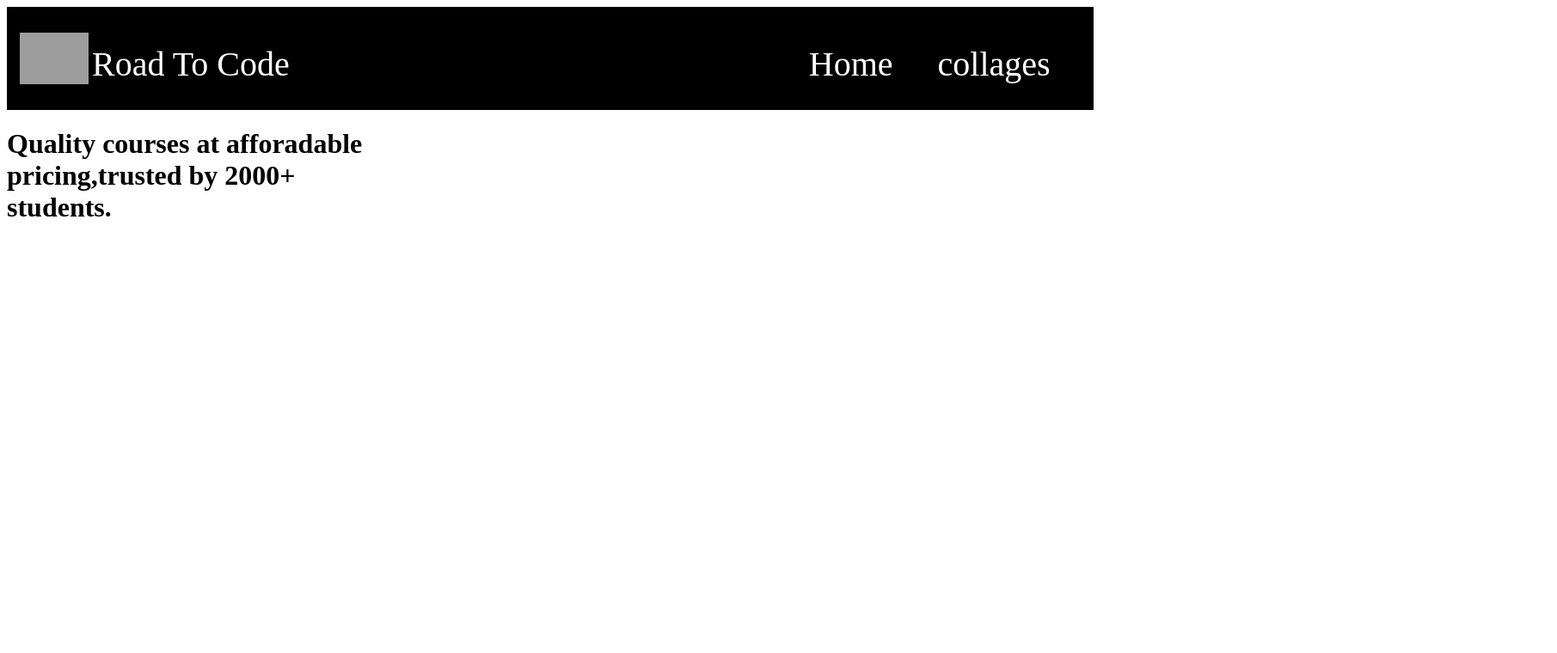
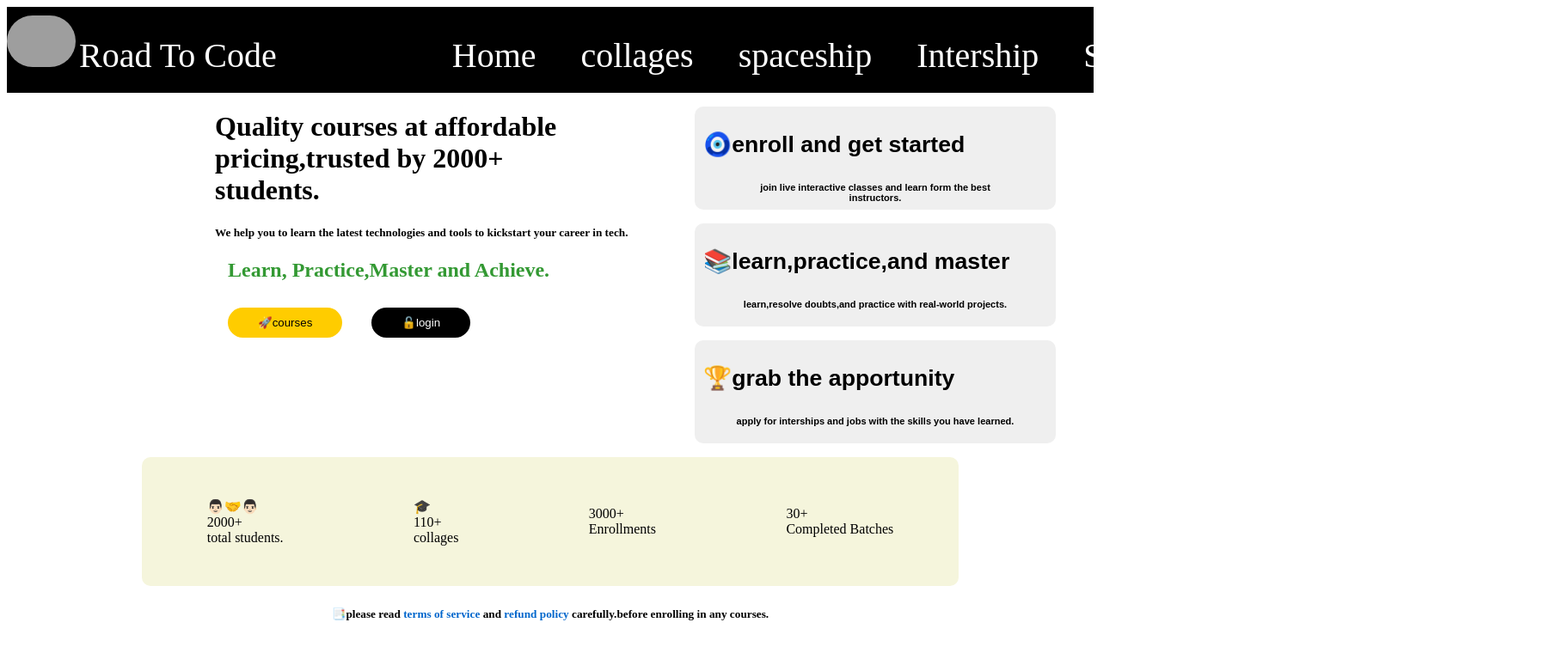
Before and after one commit to rutubondre/position, a plain HTML site: page index.html in a window 1280 px wide. Shown: the whole page at 86% size, 1811 px wide, since content can reach past the window. Drawn offline with Linux system fonts and the light colour scheme; grey boxes are pictures that could not be loaded.

Commit message:
intial changes

```diff
--- a/index.html
+++ b/index.html
@@ -5,30 +5,60 @@
     <meta charset="UTF-8">
     <meta name="viewport" content="width=device-width, initial-scale=1.0">
     <title>position</title>
-    <link rel="stylesheet" href="./style.css" /> </head>
+    <link href="./style.css" rel="stylesheet">
+</head>
 
 <body>
-    <div class="top-navbar">
-        <img src="https://www.roadtocode.org/_next/static/media/logo.c23aa56e.png" class="img" />
-        <span class="text">Road To Code</span>
-        <span class="home">Home</span>&nbsp;&nbsp;&nbsp;&nbsp;&nbsp;&nbsp;&nbsp;&nbsp;&nbsp;&nbsp;&nbsp;&nbsp;
-        <span class="home">collages</span>&nbsp;&nbsp;&nbsp;&nbsp;&nbsp;&nbsp;&nbsp;&nbsp;&nbsp;&nbsp;&nbsp;&nbsp;
-        <span class="home">spaceship</span>&nbsp;&nbsp;&nbsp;&nbsp;&nbsp;&nbsp;&nbsp;&nbsp;&nbsp;&nbsp;&nbsp;&nbsp;
-        <span class="home">Intership</span>&nbsp;&nbsp;&nbsp;&nbsp;&nbsp;&nbsp;&nbsp;&nbsp;&nbsp;&nbsp;&nbsp;&nbsp;
-        <span class="home">Services</span>&nbsp;&nbsp;&nbsp;&nbsp;&nbsp;&nbsp;&nbsp;&nbsp;&nbsp;&nbsp;&nbsp;&nbsp;
-        <span class="logout">logout</span>
+
+    <div class=" top-navbar">
+        <img src="https://www.roadtocode.org/_next/static/media/logo.c23aa56e.png " class="img " />
+        <span class="text ">Road To Code</span>
+        <span class="home ">Home</span>&nbsp;&nbsp;&nbsp;&nbsp;&nbsp;&nbsp;&nbsp;&nbsp;&nbsp;&nbsp;&nbsp;&nbsp;
+        <span class="home ">collages</span>&nbsp;&nbsp;&nbsp;&nbsp;&nbsp;&nbsp;&nbsp;&nbsp;&nbsp;&nbsp;&nbsp;&nbsp;
+        <span class="home ">spaceship</span>&nbsp;&nbsp;&nbsp;&nbsp;&nbsp;&nbsp;&nbsp;&nbsp;&nbsp;&nbsp;&nbsp;&nbsp;
+        <span class="home ">Intership</span>&nbsp;&nbsp;&nbsp;&nbsp;&nbsp;&nbsp;&nbsp;&nbsp;&nbsp;&nbsp;&nbsp;&nbsp;
+        <span class="home ">Services</span>&nbsp;&nbsp;&nbsp;&nbsp;&nbsp;&nbsp;&nbsp;&nbsp;&nbsp;&nbsp;&nbsp;&nbsp;
+        <span class="logout ">logout</span>
 
     </div>
     </div>
     </div>
-    <div class="container">
+
+    <div class="div">
+        <h1>Quality courses at affordable<br/>pricing,trusted by 2000+<br/>students.</h1>
+        <h5>We help you to learn the latest technologies and tools to kickstart your career in tech.</h5>
+        <h2 class="practice">Learn, Practice,Master and Achieve.</h2>
+
+        <button class="courses">🚀courses</button>
+        <button class="login">🔓login</button>
+    </div>
+
+    </div>
+    <p>
+        <button class="button"><h1>🧿enroll and get started</h1><h5 class="img">join live interactive classes and learn form the best<br/> instructors.</h5></button> </p>
+    </p>
+    <p>
+        <button class="button"><h1>📚learn,practice,and master</h1><h5 class="img">learn,resolve doubts,and practice with real-world projects.</h5></button>
+
+    </p>
+    <p>
+        <button class="button"><h1>🏆grab the apportunity</h1><h5 class="img">apply for interships and jobs with the skills you  have learned.</h5></h1></button>
+    </p>
+    <div class="box">
+        <div>👨🏻‍🤝‍👨🏻<br/> 2000+
+            <br/>total students.
+        </div>
+        <div>🎓<br/> 110+ <br/>collages
+        </div>
         <div>
-            <h1>Quality courses at afforadable<br/> pricing,trusted by 2000+<br/> students.</h1>
+            3000+<br/>Enrollments
+        </div>
+        <div>
+            30+<br/>Completed Batches
         </div>
 
-
     </div>
-
+    <div>
+        <h5 class="bottom">📑please read<span style="color:#0066cc"> terms of service</span> and <span style="color:#0066cc">refund policy</span> carefully.before enrolling in any courses.</h5>
+    </div>
 </body>
-
-</html>
--- a/style.css
+++ b/style.css
@@ -1,11 +1,13 @@
     .top-navbar {
         background-color: black;
-                    height: 120px;
+        height: 100px;
+        margin: 0px;
+        padding: 0px;
     }
 
     .img {
         height: 60px;
-                    margin-top: 30px;
+        margin: 40px auto;
         margin-left: 15px;
     }
 
@@ -21,7 +23,7 @@
         position: relative;
         bottom: 10px;
         font-size: 40px;
-                    left: 600px;
+        left: 200px;
     }
 
     .logout {
@@ -31,3 +33,98 @@
         font-size: 40px;
         bottom: 10px;
     }
+
+    .heading {
+        font-size: 40px;
+        position: fixed;
+        left: 250px;
+    }
+
+    .div {
+        left: 250px;
+        position: fixed;
+        margin-bottom: 10px;
+    }
+
+    .practice {
+        color: #339933;
+        margin: 15px;
+    }
+
+    .courses {
+        background-color: #ffcc00;
+        border-radius: 20px;
+        border: none;
+        padding: 10px 35px;
+        margin: 15px;
+    }
+
+    .login {
+        background-color: black;
+        color: #fff;
+        border-radius: 20px;
+        border: none;
+        padding: 10px 35px;
+        margin-left: 20px;
+        margin: 15px;
+    }
+
+    .parent {
+        display: flex;
+        flex-direction: row;
+    }
+
+    .button {
+        right: -800px;
+        position: relative;
+        display: flex;
+        flex-direction: column;
+        width: 420px;
+        border-radius: 10px;
+        height: 120px;
+        border: none;
+        padding: 10px;
+        margin-top: none;
+    }
+
+    .bottom-bar {
+        position: sticky;
+        right: 10px;
+        height: 10px;
+        width: 50px;
+    }
+
+    .img {
+        margin: 10px auto;
+        border-radius: 50px;
+    }
+
+    .bottom {
+        bottom: 5px;
+        border: 1px solid black;
+        width: 600px;
+        text-align: center;
+        margin: 10px auto;
+        position: sticky;
+        padding: 15px;
+        border: none;
+        border-radius: 10px;
+        background-color: #fff
+    }
+
+    .span {
+        height: 400px;
+        width: 400px;
+        background-color: aqua;
+    }
+
+    .box {
+        border-radius: 10px;
+        height: 150px;
+        margin: 10px auto;
+        width: 950px;
+        background-color: beige;
+        display: flex;
+        align-items: center;
+        justify-content: space-around;
+    }
```
Lines whose indentation alone changed are shown as unchanged.
